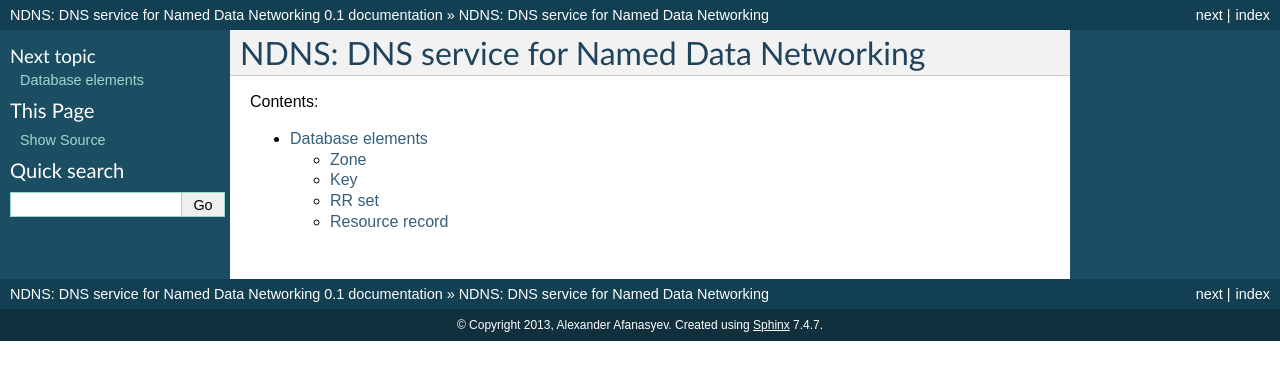
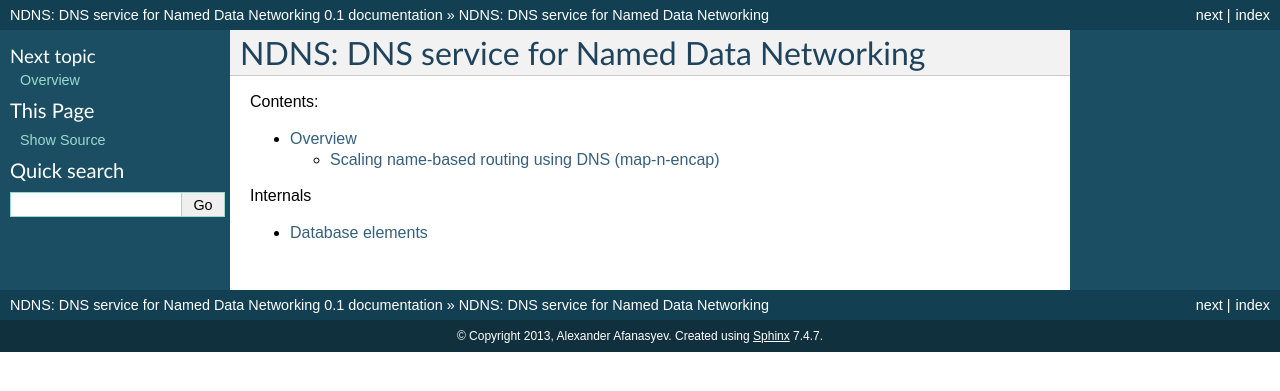
Before and after one commit to cawka/py-ndns, a Sphinx documentation site: the page built from docs/index.rst, in a window 1280 px wide. Shown: the top 391 px of the page. Built offline with Sphinx 7.4.7, drawn with Linux system fonts in a browser that asks for light colours; some of the changed lines change nothing that is shown.

Commit message:
Adding some docs

```diff
--- a/docs/index.rst
+++ b/docs/index.rst
@@ -6,8 +6,19 @@ Contents:
 .. toctree::
    :maxdepth: 2
 
-   database.rst
+   overview
 
+Internals
+
+.. toctree::
+   :maxdepth: 1
+
+   database
+
+.. toctree::
+   :hidden:
+
+   dns
 
 .. Indices and tables
 .. ==================
--- /dev/null
+++ b/docs/overview.rst
@@ -0,0 +1,67 @@
+Overview
+========
+
+Domain Name System in IP architecture is extremely successfull example of a highly scalable distributed database with virtual unlimited capactity to store various types of information.
+Such functionality can be of a great benefit in Named Data Networking (NDN) architecture as well.
+There could be many potential uses of such a database, including NDN namespace managing (providing authoritative delegation of namespaces), foundation of a public key infrastructure with hierarchical (identity-based) trust model, and many others.
+At the same time, the driving force for a DNS implementation in NDN is a specific use: to scale name-based routing.
+
+Scaling name-based routing using DNS (map-n-encap)
+--------------------------------------------------
+
+We observe that NDN's routing scalability issue is not new; one could ask a similar question about IP.
+Although IP's address space is finite, it is larger than any of today's router can hold.
+IP solves this problem by address aggregation: at the edge of the Internet, hosts and small networks get addresses from their access providers.
+Since addresses from the same provider can be aggregated into prefixes (i.e., these are provider-aggregatable or PA addresses), routing tables only need to store prefixes instead of individual IP addresses.
+However, over the years there has been an increasing demand for provider-independent (PI) address prefixes.
+Such PI prefixes cannot be aggregated with provider prefixes and must be announced separately, leading to increased routing table size.
+
+Map-n-Encap was proposed long ago to scale IP routing in face of a large number of provider-independent addresses.
+The basic idea is to use a mapping system to map a provider-independent destination address to ISP-specific addresses, and then tunnel the packet (e.g., using IP-in-IP encapsulation) to the destination via the ISP-address.
+In this way, the core maintains only a limited number of ISP-specific address prefixes.
+This approach is often described as separating the locator and the identifier has led to a number of specific designs including 8+8, LISP, ILNP, and APT, to name a few.
+However, due to the difficulties in retrofitting new solutions into the operational Internet, so far none of them has been deployed.
+
+.. figure:: _static/images/map-n-encap-ip.png
+
+    **Map-n-encap example in IP**
+
+    Requesting data from ndnsim.net using map-n-encap can involve the following steps:
+
+    1. Lookup name -> IP address
+        - ``ndnsim.net`` => ``1.1.1.1`` and ``2.2.2.2``
+
+    2. Lookup IP -> ISP IP address mapping
+        - ``1.1.1.1`` => ``3.0.0.0``, or
+        - ``2.2.2.2`` => ``4.0.0.0``
+
+    3. Send IP-IP encapsulated packet
+        - outer dst IP: ``3.x.x.x``, inner dst IP: ``1.1.1.1``, or
+        - outer dst IP: ``4.x.x.x``, inner dst IP: ``2.2.2.2``
+
+
+NDN is data-centric, and most of the application use names in a provider-independent way, otherwise they would be required to do renaming whenever service provider changes.
+Thus in NDN, the problem of provider-independent name prefixes could be is much worse, but it still can be alleviated applying the same map-n-encap idea in NDN context:
+An provider-independed name can be mapped to an ISP-name, which can be carried in the expressed Interests in form of a forwarding hint, alongside the original name.
+This essentially moves the scalability issue from the routing to the mapping system, and today's DNS can easily handle this scaling challenge.
+As the mapping happens at the edge of the network, it will have no impact on the network core.
+
+
+.. figure:: _static/images/map-n-encap-ndn.png
+
+    **Map-n-encap example in NDN**
+
+    Requesting /net/ndnsim data using map-n-encap can involve the following steps:
+
+    1. Lookup app name -> "ISP" name (forwarding hint)
+        - ``/net/ndnsim`` => ``/net/ucla/cs``
+        - ``/net/ndnsim`` => ``/net/telia/latvia``
+
+    2. Send “encapsulated” Interest
+        - Interest for ``/net/ndnsim`` with embedded forwarding hint ``/net/ucla/cs``, or
+        - Interest for ``/net/ndnsim`` with embedded forwarding hing ``/net/telia/latvia``
+
+NDN forwarding hint
+~~~~~~~~~~~~~~~~~~~
+
+Forwarding hint is a concept
```
Also changed, not shown: docs/_static/images/map-n-encap-ip.png (added), docs/_static/images/map-n-encap-ndn.png (added), 2 other files.
